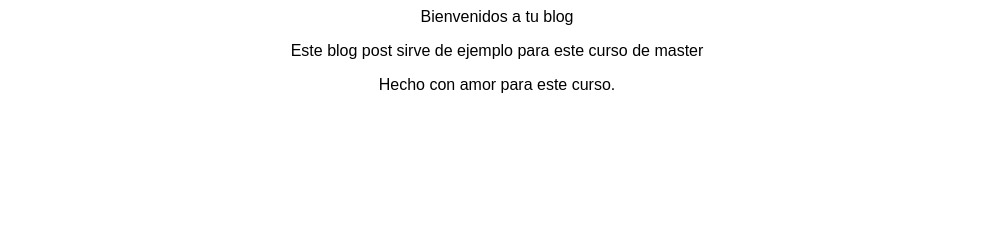
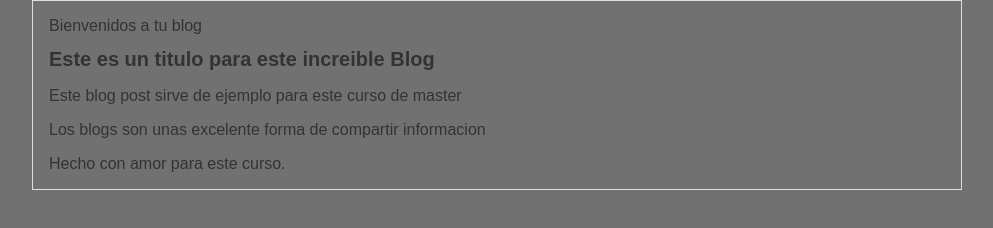
Before and after one commit to DanielVC/blogpost, a plain HTML site: page index.html in a window 1280 px wide. Shown: the whole page, without its empty margins (143-1136 px from the left). Drawn offline with Linux system fonts and the light colour scheme.

Commit message:
Se agrega estilos al body

```diff
--- a/css/estilos.css
+++ b/css/estilos.css
@@ -1,6 +1,24 @@
 body
 {
+    color: #333;
+    background: rgb(113, 113, 114);
     text-align: center;
     font-family: 'Arial';
     font-size: 16px;
+    margin: 0;
+    padding: 0;
 }
+
+#container
+{
+    width: 70%;
+    padding: 1em;
+    text-align: left;
+    border: 1px solid #DDD;
+    margin: 0 auto;
+}
+
+#container h1
+{
+    font-size: 20px;
+}
--- a/index.html
+++ b/index.html
@@ -9,8 +9,10 @@
             <div>
                 Bienvenidos a tu blog
             </div>
-            <div>
+            <div id="post">
+                <h1>Este es un titulo para este increible Blog</h1>
                 <p>Este blog post sirve de ejemplo para este curso de master</p>
+                <p>Los blogs son unas excelente forma de compartir informacion</p>
             </div>
             <div>
                 Hecho con amor para este curso.
```
